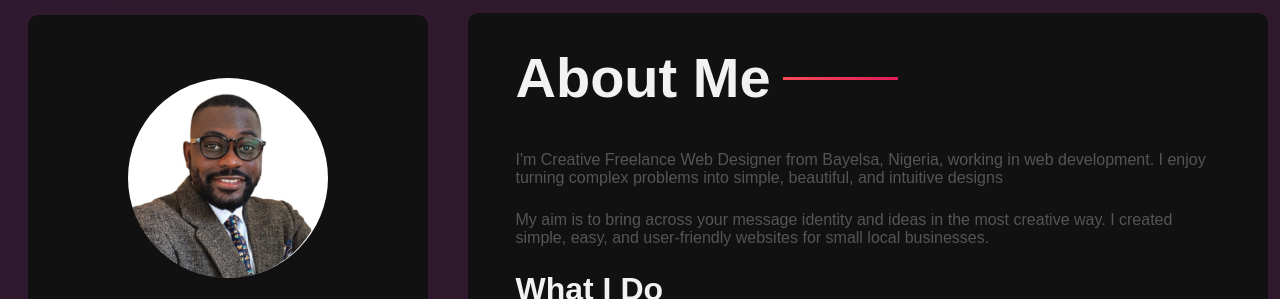
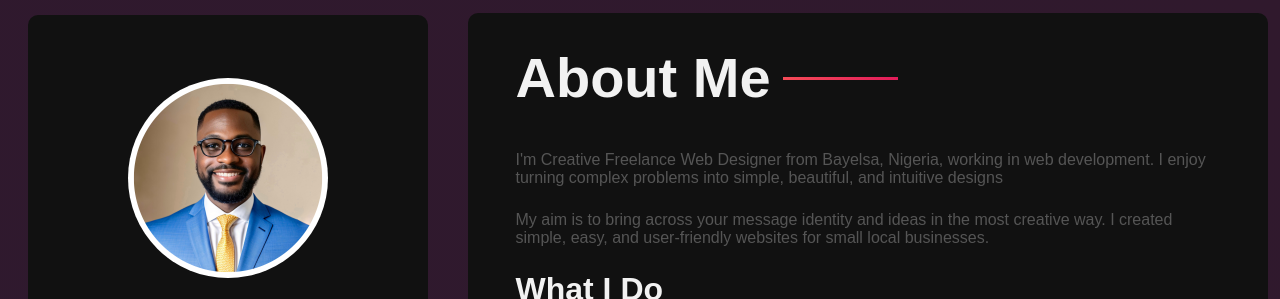
Before and after one commit to Aaron-July/web-profile, a plain HTML site: page index.html in a window 1280 px wide. Shown: the top 299 px of the page. Drawn offline with Linux system fonts and the light colour scheme.

Commit message:
Update index.html

```diff
--- a/index.html
+++ b/index.html
@@ -13,7 +13,7 @@
    <div class="container">
     <div class="profile-card">
         <div class="profile-pic">
-            <img src="images/pp.jpg" alt="user avatar">
+            <img src="images/ppp.png" alt="user avatar">
         </div>
 
         <div class="profile-details">
```
